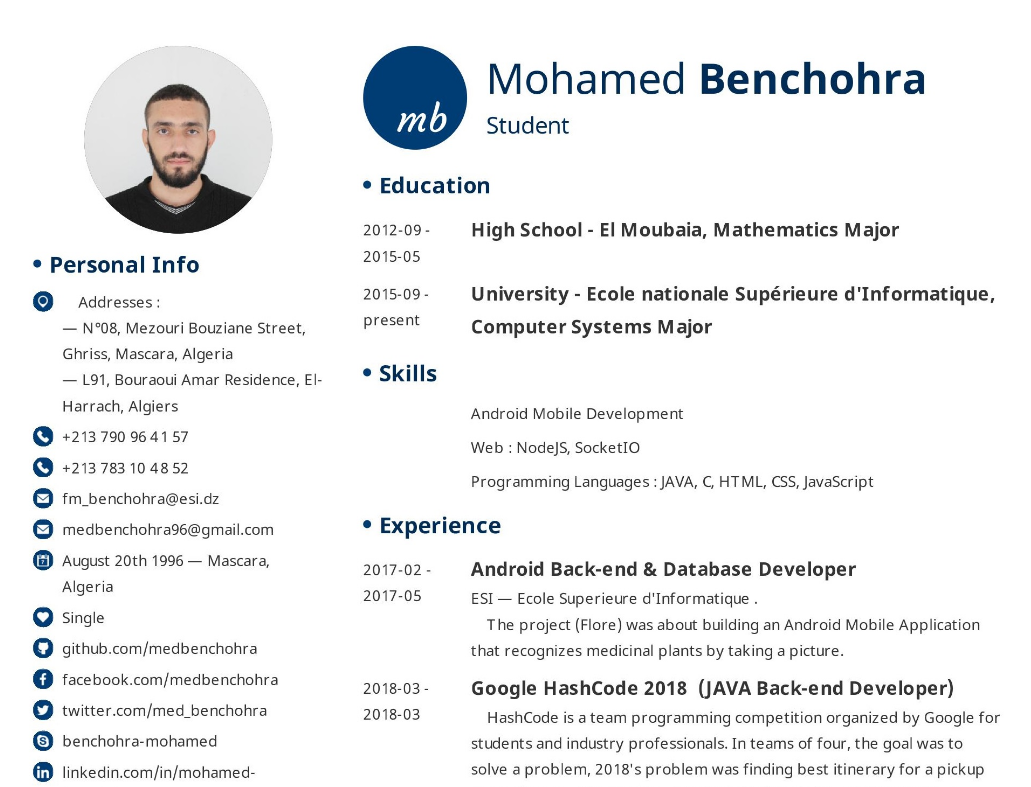
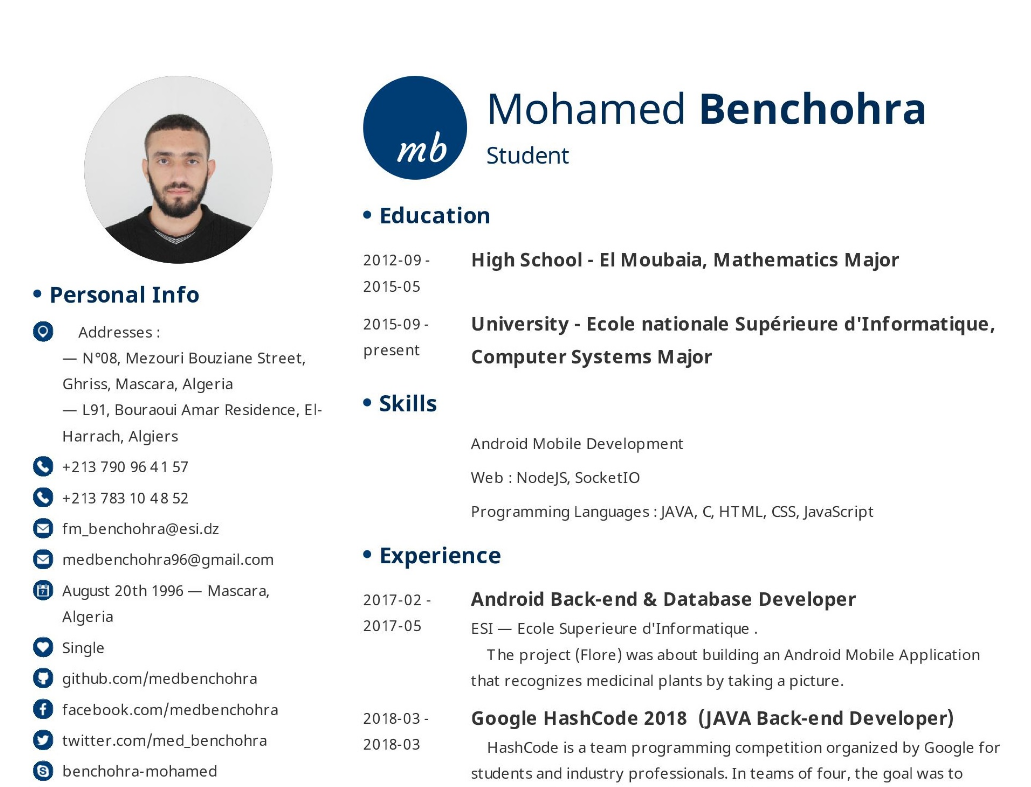
Before and after one commit to medbenchohra/medbenchohra.github.io, a plain HTML site: page index.html in a window 1280 px wide. Shown: the top 787 px of the page, without its empty margins (122-1153 px from the left). Drawn offline with Linux system fonts and the light colour scheme.

Commit message:
Update index.html

```diff
--- a/index.html
+++ b/index.html
@@ -1,5 +1,5 @@
 <html>
     <body>
-        <img  src="Mohamed-Benchohra-CV.jpg" alt="Try again later - BMA"  style="width: 80%; padding-left: 10%; padding-top:20px;">
+        <img  src="Mohamed-Benchohra-CV.jpg" alt="Try again later - BMA"  style="width: 80%; padding-left: 10%; padding-top:50px;">
     </body>
 </html>
```
